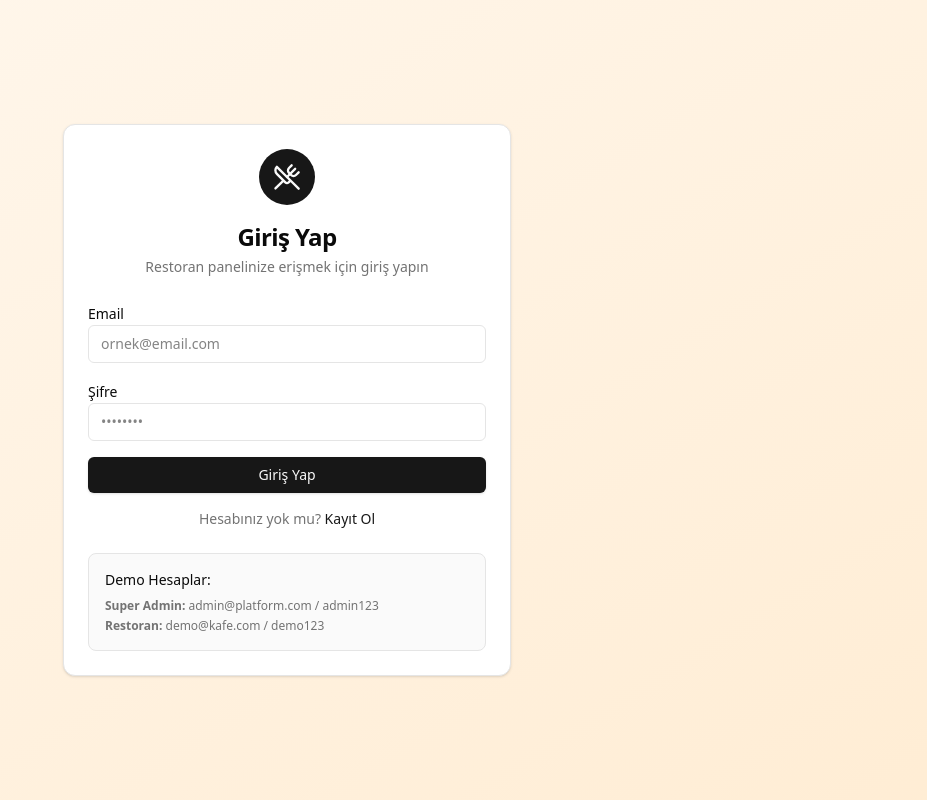
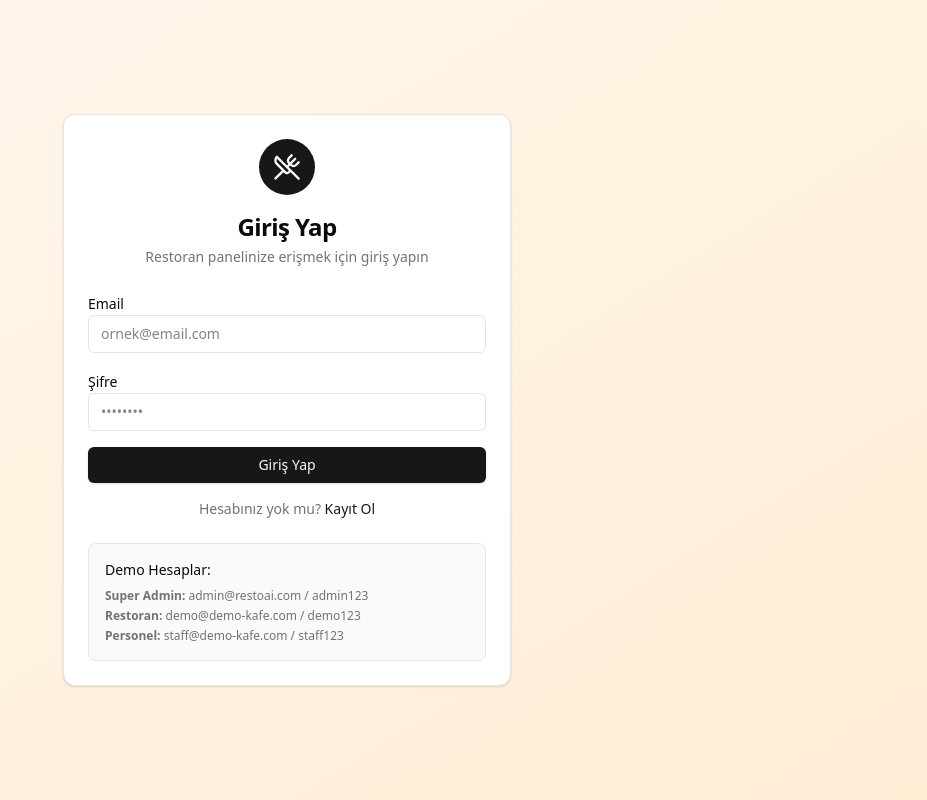
Before and after one commit to mertyukseloglu/kafe_projesi, a Next.js app: page /login in a window 1280 px wide. Shown: the whole page, without its empty margins (353-1280 px from the left). Built offline with nearby package versions, Linux system fonts and the light colour scheme.

Commit message:
Fix: Login demo bilgileri güncellendi
- Demo hesap bilgileri auth.ts ile eşleştirildi:
  - admin@restoai.com / admin123
  - demo@demo-kafe.com / demo123
  - staff@demo-kafe.com / staff123

https://claude.ai/code/session_01QpigggRxxd4DZcaExD5cZd

```diff
--- a/src/app/login/page.tsx
+++ b/src/app/login/page.tsx
@@ -123,8 +123,9 @@ function LoginForm() {
           <div className="mt-6 rounded-lg border bg-muted/50 p-4">
             <p className="mb-2 text-sm font-medium">Demo Hesaplar:</p>
             <div className="space-y-1 text-xs text-muted-foreground">
-              <p><strong>Super Admin:</strong> admin@platform.com / admin123</p>
-              <p><strong>Restoran:</strong> demo@kafe.com / demo123</p>
+              <p><strong>Super Admin:</strong> admin@restoai.com / admin123</p>
+              <p><strong>Restoran:</strong> demo@demo-kafe.com / demo123</p>
+              <p><strong>Personel:</strong> staff@demo-kafe.com / staff123</p>
             </div>
           </div>
         </CardContent>
```
